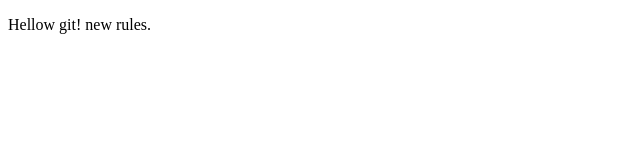
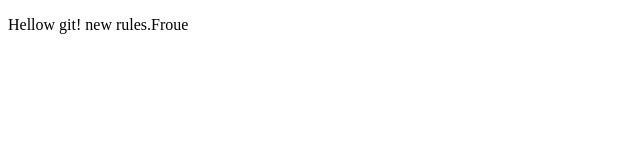
Before and after one commit to DenMirnov/git, a plain HTML site: page index.html in a window 1280 px wide. Shown: the full height of the page, 0-640 px from the left. Drawn offline with Linux system fonts and the light colour scheme.

Commit message:
some com

```diff
--- a/index.html
+++ b/index.html
@@ -7,6 +7,6 @@
     <title>Document</title>
 </head>
 <body>
-    <p>Hellow git! new rules.</p>
+    <p>Hellow git! new rules.Froue</p>
 </body>
 </html>
```
